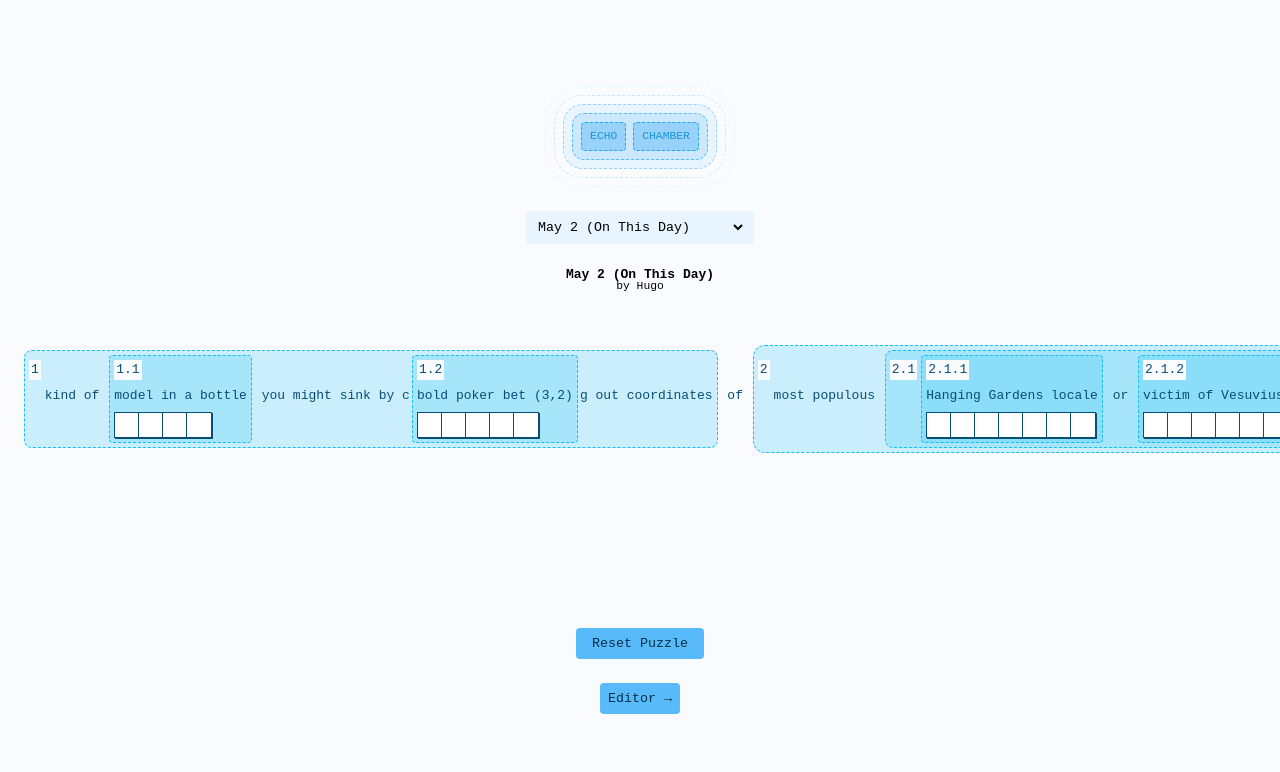
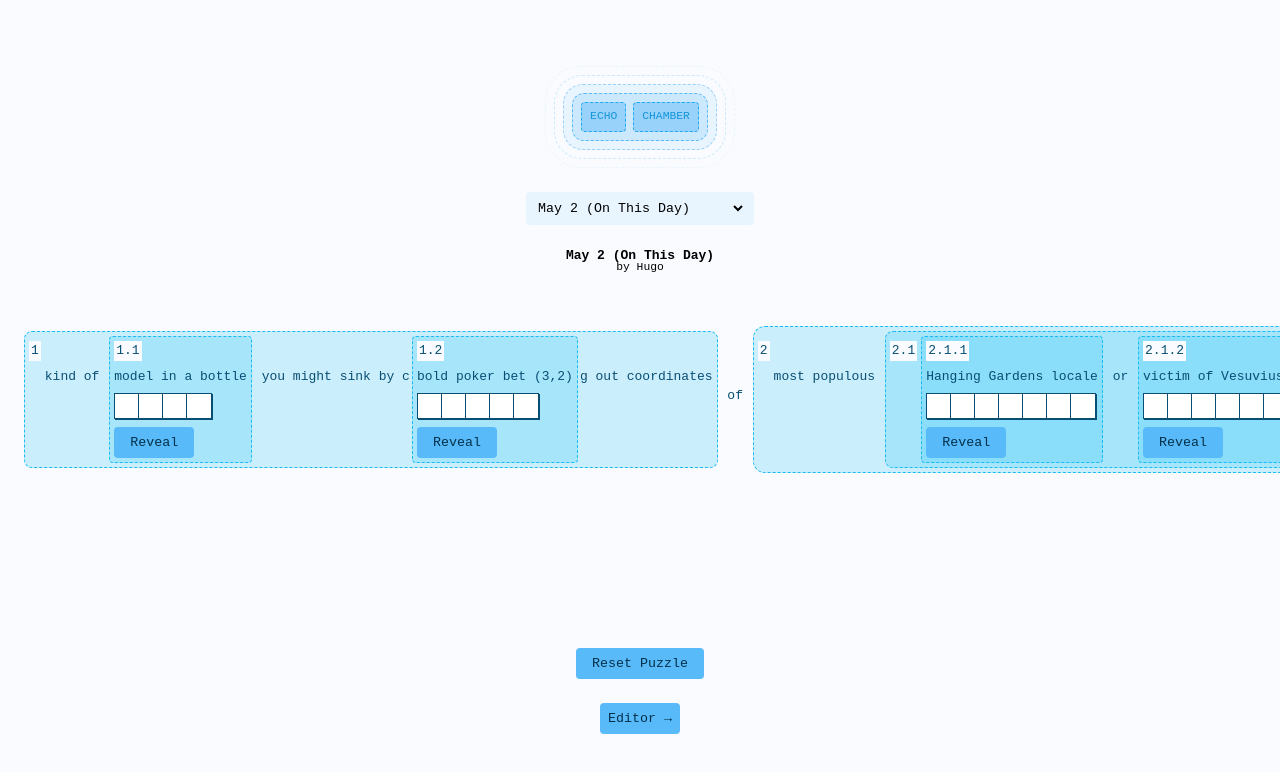
Before and after one commit to hugolynch/echo, a Svelte app: page / in a window 1280 px wide. Shown: the top 772 px of the page. Built offline with nearby package versions, Linux system fonts and the light colour scheme.

Commit message:
Add 'reveal' button to puzzle

```diff
--- a/src/components/BoardClue.svelte
+++ b/src/components/BoardClue.svelte
@@ -51,6 +51,7 @@
         {#if height === 0}
             <div class="wrapper">{@render children(node.clues ?? [])}</div>
             <Input solution={node.solution} bind:solved={node.solved} />
+            <button onclick={() => node.solved = true}>Reveal</button>
         {:else}
             {@render children(node.clues ?? [])}
         {/if}
```
